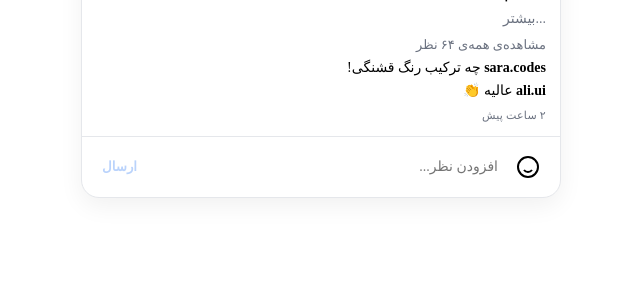
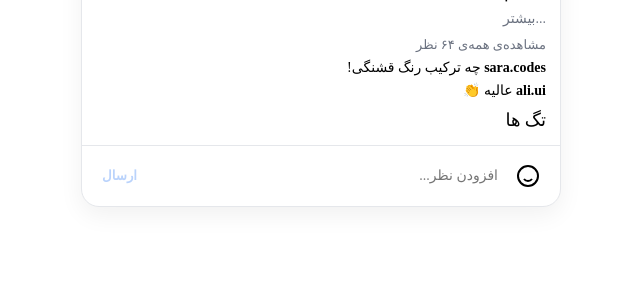
Before and after one commit to amirhosin100/Social_media, a Django app: page /posts/detail/1 in a window 1280 px wide. Shown: the part 193-493 px from the top of the page, without its empty margins (319-959 px from the left). Run offline with Django 5.2, Linux system fonts and the light colour scheme; parts of the project's set-up code (start-up, migrations or seed data) failed here and were passed over; some web fonts are replaced.

Commit message:
add tag in template

```diff
--- a/social/admin.py
+++ b/social/admin.py
@@ -20,7 +20,7 @@ class MyUserAdmin(UserAdmin):
 
 @admin.register(Post)
 class PostAdmin(admin.ModelAdmin):
-    list_display = ["author","create","status"]
+    list_display = ["author","description","create","status"]
     list_editable = ["status"]
     ordering = ["-create"]
     inlines = [ImagePostInline]
--- a/social/static/css/detail.css
+++ b/social/static/css/detail.css
@@ -6,6 +6,8 @@
     --border: #e5e7eb;
     --accent: #ef4444; /* like */
     --blue: #3b82f6; /* link */
+    --orange1:rgb(176, 115, 0);
+    --orange2:rgb(255, 208, 121);
 }
 
 .post {
@@ -252,3 +254,24 @@
         fill: #e5e7eb;
     }
 }
+
+.tags{
+    margin-top: 10px;
+}
+.tags h6{
+    font-size: 18px;
+    font-weight: 400;
+}
+.tags .content{
+    display: flex;
+    gap: 15px;
+    flex-wrap: wrap;
+    width: 100%;
+}
+.tags .content span{
+    padding: 0px 10px ;
+    color: var(--orange1);
+    background-color: var(--orange2);
+    border-radius: 10px;
+    font-weight: bold;
+}
--- a/social/templates/social/post_detail.html
+++ b/social/templates/social/post_detail.html
@@ -88,7 +88,18 @@
             <p class="comment"><span class="name">sara.codes</span> چه ترکیب رنگ قشنگی!</p>
             <p class="comment"><span class="name">ali.ui</span> عالیه 👏</p>
         </div>
-        <div class="time">۲ ساعت پیش</div>
+        <div class="tags">
+            <h6>تگ ها</h6>
+            <div class="content">
+                {% for tag in post.tags.all %}
+                    <a href="{% url 'social:posts' %}?tag={{ tag.slug }}">
+                        <span>{{ tag.name }}</span>
+                    </a>
+                {% endfor %}
+
+            </div>
+
+        </div>
     </div>
 
     <!-- Add comment -->
```
Also changed, not shown: social/views.py (line endings or trailing spaces).
